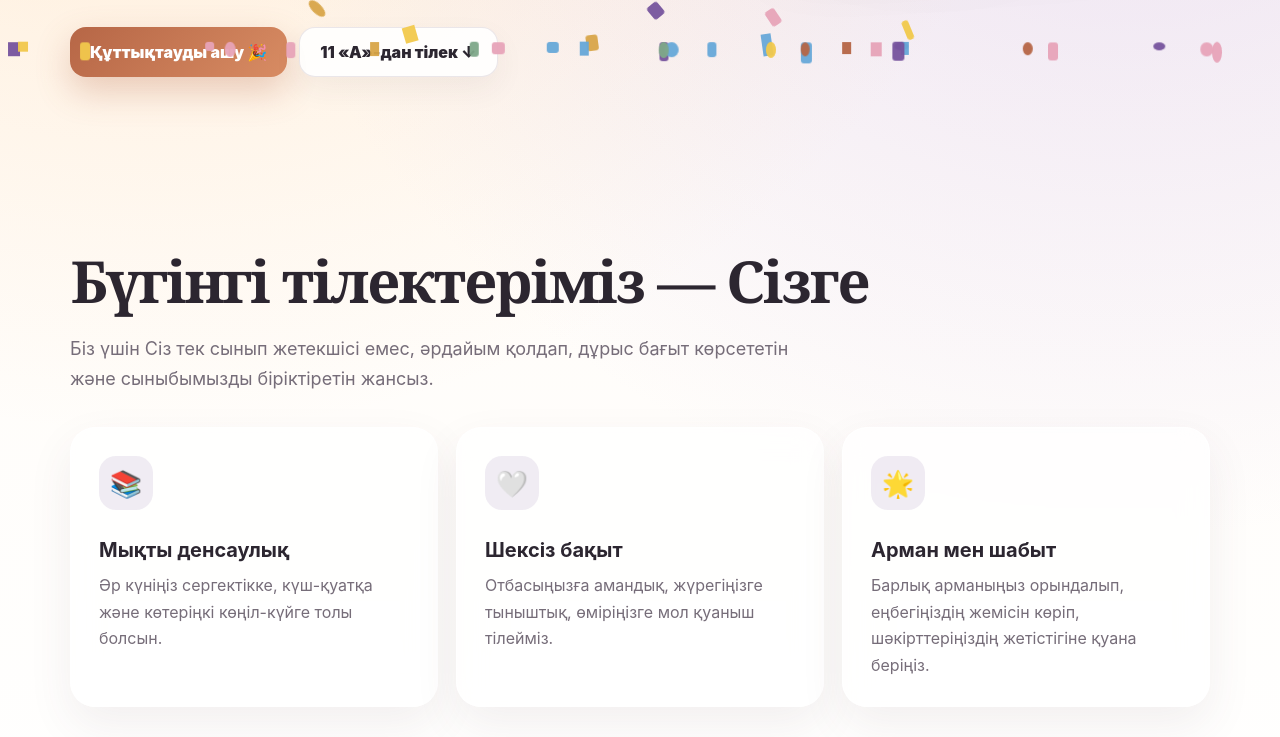
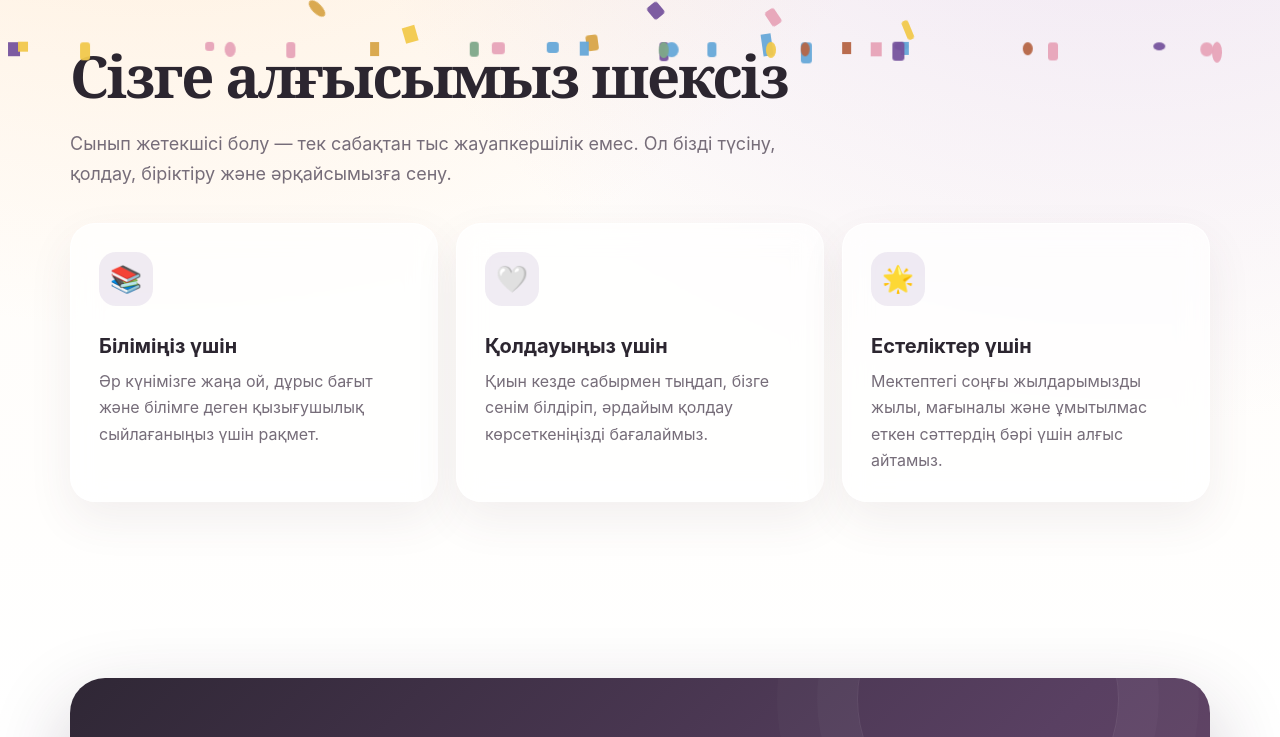
Before and after one commit to Romakoke/11a-happy, a plain HTML site: page index .html in a window 1280 px wide. Shown: the part 818-1555 px from the top of the page. Drawn offline with Linux system fonts and the light colour scheme.

Commit message:
Update index .html

```diff
--- a/index .html
+++ b/index .html
@@ -4,8 +4,8 @@
   <meta charset="UTF-8" />
   <meta name="viewport" content="width=device-width, initial-scale=1.0" />
   <meta name="theme-color" content="#fff8ef" />
-  <meta name="description" content="11 «А» сынып оқушыларынан сынып жетекшісіне арналған туған күн құттықтауы" />
-  <title>11 «А» — Туған күніңізбен!</title>
+  <meta name="description" content="11 «А» сынып оқушыларынан сынып жетекшісіне арналған мерекелік құттықтау" />
+  <title>11 «А» — Ұстазымызға</title>
   <style>
     :root{
       --bg:#fff8ef; --bg2:#fbf5ff; --card:rgba(255,255,255,.70); --text:#2c2630;
@@ -102,8 +102,8 @@
     <main>
       <section class="hero">
         <div>
-          <div class="eyebrow" data-i18n="eyebrow">🎂 Сынып жетекшіміздің туған күні</div>
-          <h1><span data-i18n="heroA">Құрметті ұстазымыз,</span> <em data-i18n="heroB">туған күніңіз</em> <span data-i18n="heroC">құтты болсын!</span></h1>
+          <div class="eyebrow" data-i18n="eyebrow">✨ 5 қазан • Мұғалімдер күні</div>
+          <h1><span data-i18n="heroA">Ұстазымыз,</span> <em data-i18n="heroB">мерекеңіз</em> <span data-i18n="heroC">құтты болсын!</span></h1>
           <p class="lead" data-i18n="lead">Бізге тек білім беріп қана қоймай, әр күнімізге сенім, жігер және бағыт сыйлағаныңыз үшін үлкен рақмет.</p>
           <div class="cta">
             <button class="primary" id="openWish"><span data-i18n="openWish">Құттықтауды ашу</span> 🎉</button>
@@ -146,7 +146,7 @@
       </section>
 
       <section class="final reveal">
-        <div class="big" data-i18n="finalTitle">Туған күніңізбен! 🎂💐</div>
+        <div class="big" data-i18n="finalTitle">Рақмет, Ұстаз! 💐</div>
         <p data-i18n="finalText">Біз үшін жасаған еңбегіңіз, берген біліміңіз және жүрек жылуыңыз әрдайым жадымызда қалады.</p>
         <button class="primary" id="again"><span data-i18n="again">Тағы бір қуаныш</span> 🎊</button>
       </section>
@@ -169,40 +169,40 @@
 
     const i18n = {
       kk:{
-        classWord:"СЫНЫБЫ",navWish:"Құттықтау",eyebrow:"🎂 Сынып жетекшіміздің туған күні",heroA:"Құрметті ұстазымыз,",heroB:"туған күніңіз",heroC:"құтты болсын!",
-        lead:"11 «А» сыныбы атынан Сізге ең жылы тілектерімізді жолдаймыз. Әр күніңіз қуанышқа, бақытқа және әдемі сәттерге толы болсын!",openWish:"Құттықтауды ашу",fromUs:"11 «А»-дан тілек",
-        quote:"Туған күн — жаңа арман, жаңа қуаныш және жаңа бақытқа бастайтын ерекше күн.",sign:"Ізгі тілекпен, 11 «А» 💛",thanksTitle:"Бүгінгі тілектеріміз — Сізге",
-        thanksSub:"Біз үшін Сіз тек сынып жетекшісі емес, әрдайым қолдап, дұрыс бағыт көрсететін және сыныбымызды біріктіретін жансыз.",
-        card1t:"Мықты денсаулық",card1p:"Әр күніңіз сергектікке, күш-қуатқа және көтеріңкі көңіл-күйге толы болсын.",
-        card2t:"Шексіз бақыт",card2p:"Отбасыңызға амандық, жүрегіңізге тыныштық, өміріңізге мол қуаныш тілейміз.",
-        card3t:"Арман мен шабыт",card3p:"Барлық арманыңыз орындалып, еңбегіңіздің жемісін көріп, шәкірттеріңіздің жетістігіне қуана беріңіз.",
-        mainWish:"Құрметті сынып жетекшіміз! Туған күніңізбен шын жүректен құттықтаймыз! Сізге зор денсаулық, ұзақ ғұмыр, отбасылық бақыт, мол береке және сарқылмас шабыт тілейміз. Әр күніңіз жарқын сәттерге толы болып, жүзіңізден күлкі кетпесін. Бізге көрсеткен қамқорлығыңыз, сабырлығыңыз және қолдауыңыз үшін үлкен рақмет. Алға қойған барлық мақсатыңыз орындалып, өміріңізде қуанышты күндер көп болсын!",
-        mainSign:"— 11 «А» сынып оқушылары атынан",classTitle:"Біздің 11 «А»",classSub:"Бұл жерде құттықтауға қатысқан сынып оқушыларының аты-жөнін көрсетуге болады.",
-        finalTitle:"Туған күніңізбен! 🎂💐",finalText:"Жаңа жасыңыз тек жақсылық, бақыт, сәттілік және ұмытылмас қуанышты сәттер әкелсін!",again:"Тағы конфетти",footer:"11 «А» сыныбынан сүйіспеншілікпен"
+        classWord:"СЫНЫБЫ",navWish:"Құттықтау",eyebrow:"✨ 5 қазан • Мұғалімдер күні",heroA:"Ұстазымыз,",heroB:"мерекеңіз",heroC:"құтты болсын!",
+        lead:"Бізге тек білім беріп қана қоймай, әр күнімізге сенім, жігер және бағыт сыйлағаныңыз үшін үлкен рақмет.",openWish:"Құттықтауды ашу",fromUs:"11 «А»-дан тілек",
+        quote:"Жақсы ұстаз — шәкіртінің жүрегінде мәңгі із қалдыратын жан.",sign:"Ізгі тілекпен, 11 «А» 💛",thanksTitle:"Сізге алғысымыз шексіз",
+        thanksSub:"Сынып жетекшісі болу — тек сабақтан тыс жауапкершілік емес. Ол бізді түсіну, қолдау, біріктіру және әрқайсымызға сену.",
+        card1t:"Біліміңіз үшін",card1p:"Әр күнімізге жаңа ой, дұрыс бағыт және білімге деген қызығушылық сыйлағаныңыз үшін рақмет.",
+        card2t:"Қолдауыңыз үшін",card2p:"Қиын кезде сабырмен тыңдап, бізге сенім білдіріп, әрдайым қолдау көрсеткеніңізді бағалаймыз.",
+        card3t:"Естеліктер үшін",card3p:"Мектептегі соңғы жылдарымызды жылы, мағыналы және ұмытылмас еткен сәттердің бәрі үшін алғыс айтамыз.",
+        mainWish:"Құрметті сынып жетекшіміз! Сізге мықты денсаулық, сарқылмас шабыт, отбасылық бақыт және еңбегіңіздің жемісін көре беруді тілейміз. Бізге берген әрбір ақылыңыз бен қамқорлығыңыз үшін шын жүректен алғыс айтамыз. Әрқашан жүзіңізден күлкі кетпей, шәкірттеріңіздің жетістігі сізге қуаныш сыйласын!",
+        mainSign:"— 11 «А» сынып оқушылары атынан",classTitle:"Біздің сынып",classSub:"Төмендегі аттарды өз сыныбыңыздың оқушыларының аты-жөнімен ауыстыра аласыз.",
+        finalTitle:"Рақмет, Ұстаз! 💐",finalText:"Біз үшін жасаған еңбегіңіз, берген біліміңіз және жүрек жылуыңыз әрдайым жадымызда қалады.",again:"Тағы бір қуаныш",footer:"11 «А» сыныбынан сүйіспеншілікпен"
       },
       ru:{
-        classWord:"КЛАСС",navWish:"Поздравление",eyebrow:"🎂 День рождения нашего классного руководителя",heroA:"Дорогой наш учитель,",heroB:"с днём",heroC:"рождения!",
-        lead:"От всего 11 «А» класса желаем Вам самых тёплых эмоций. Пусть каждый день приносит радость, счастье и прекрасные моменты!",openWish:"Открыть поздравление",fromUs:"Пожелание от 11 «А»",
-        quote:"День рождения — особенный день новых мечтаний, радости и счастливых событий.",sign:"С наилучшими пожеланиями, 11 «А» 💛",thanksTitle:"Сегодня все пожелания — для Вас",
-        thanksSub:"Для нас Вы не только классный руководитель, но и человек, который поддерживает, направляет и объединяет наш класс.",
-        card1t:"Крепкого здоровья",card1p:"Пусть каждый день дарит Вам бодрость, силы и прекрасное настроение.",
-        card2t:"Большого счастья",card2p:"Желаем благополучия Вашей семье, душевного спокойствия и как можно больше радостных событий.",
-        card3t:"Мечтаний и вдохновения",card3p:"Пусть исполняются Ваши желания, труд приносит удовольствие, а успехи учеников — гордость и радость.",
-        mainWish:"Дорогой наш классный руководитель! От всей души поздравляем Вас с днём рождения! Желаем крепкого здоровья, долгих и счастливых лет, семейного благополучия, достатка и неиссякаемого вдохновения. Пусть каждый Ваш день будет наполнен светлыми моментами, а улыбка всегда остаётся на лице. Огромное спасибо за Вашу заботу, терпение и поддержку. Пусть все поставленные цели достигаются, а в жизни будет как можно больше счастливых дней!",
-        mainSign:"— от учеников 11 «А» класса",classTitle:"Наш 11 «А»",classSub:"Здесь можно указать имена учеников, которые присоединились к поздравлению.",
-        finalTitle:"С днём рождения! 🎂💐",finalText:"Пусть новый год Вашей жизни принесёт только добро, счастье, удачу и множество незабываемых моментов!",again:"Ещё конфетти",footer:"С любовью от 11 «А» класса"
+        classWord:"КЛАСС",navWish:"Поздравление",eyebrow:"✨ 5 октября • День учителя",heroA:"Наш учитель,",heroB:"с праздником",heroC:"Вас!",
+        lead:"Спасибо Вам за то, что Вы не только даёте нам знания, но и каждый день дарите уверенность, вдохновение и верное направление.",openWish:"Открыть поздравление",fromUs:"Пожелание от 11 «А»",
+        quote:"Хороший учитель — это человек, который навсегда оставляет след в сердце ученика.",sign:"С наилучшими пожеланиями, 11 «А» 💛",thanksTitle:"Наша благодарность безгранична",
+        thanksSub:"Быть классным руководителем — это гораздо больше, чем просто ответственность вне уроков. Это понимать нас, поддерживать, объединять и верить в каждого.",
+        card1t:"За знания",card1p:"Спасибо за новые мысли, верное направление и интерес к знаниям, который Вы дарите нам каждый день.",
+        card2t:"За поддержку",card2p:"Мы ценим, что в трудные моменты Вы умеете выслушать, поверить в нас и всегда поддержать.",
+        card3t:"За воспоминания",card3p:"Спасибо за все моменты, которые сделали наши последние школьные годы тёплыми, важными и незабываемыми.",
+        mainWish:"Дорогой наш классный руководитель! Желаем Вам крепкого здоровья, неиссякаемого вдохновения, семейного счастья и радости от результатов Вашего труда. От всего сердца благодарим за каждый совет, заботу и поддержку. Пусть улыбка всегда украшает Ваше лицо, а успехи учеников приносят Вам гордость и радость!",
+        mainSign:"— от учеников 11 «А» класса",classTitle:"Наш класс",classSub:"Здесь можно заменить имена на реальные имена учеников вашего класса.",
+        finalTitle:"Спасибо, Учитель! 💐",finalText:"Ваш труд, знания и тепло, которые Вы нам подарили, навсегда останутся в нашей памяти.",again:"Ещё немного радости",footer:"С любовью от 11 «А» класса"
       },
       en:{
-        classWord:"CLASS",navWish:"Greeting",eyebrow:"🎂 Our homeroom teacher's birthday",heroA:"Dear Teacher,",heroB:"Happy",heroC:"Birthday!",
-        lead:"With warm wishes from all of Class 11A. May every day bring you happiness, joy, and many beautiful moments!",openWish:"Open the greeting",fromUs:"A wish from Class 11A",
-        quote:"A birthday is a special day for new dreams, new joy, and wonderful memories.",sign:"With warm wishes, Class 11A 💛",thanksTitle:"Today's wishes are all for you",
-        thanksSub:"To us, you are more than our homeroom teacher — you are someone who supports us, guides us, and keeps our class together.",
-        card1t:"Good health",card1p:"May every day bring you energy, strength, and a wonderful mood.",
-        card2t:"Endless happiness",card2p:"We wish your family well-being, peace of mind, and many joyful moments in your life.",
-        card3t:"Dreams and inspiration",card3p:"May your wishes come true, your work bring fulfillment, and your students' achievements make you proud and happy.",
-        mainWish:"Dear homeroom teacher! Happy Birthday from the bottom of our hearts! We wish you strong health, a long and happy life, family happiness, prosperity, and endless inspiration. May every day be filled with bright moments and may your smile never fade. Thank you for your care, patience, and support. May all your goals come true and may your life be full of happy days!",
-        mainSign:"— from the students of Class 11A",classTitle:"Our Class 11A",classSub:"You can place the names of the students who joined this birthday greeting here.",
-        finalTitle:"Happy Birthday! 🎂💐",finalText:"May this new year of your life bring kindness, happiness, success, and many unforgettable joyful moments!",again:"More confetti",footer:"With love from Class 11A"
+        classWord:"CLASS",navWish:"Greeting",eyebrow:"✨ October 5 • Teacher's Day",heroA:"Dear Teacher,",heroB:"happy",heroC:"Teacher's Day!",
+        lead:"Thank you for giving us not only knowledge, but also confidence, motivation, and direction every single day.",openWish:"Open the greeting",fromUs:"A wish from Class 11A",
+        quote:"A great teacher is someone who leaves a lasting mark in a student's heart.",sign:"With warm wishes, Class 11A 💛",thanksTitle:"Our gratitude has no limits",
+        thanksSub:"Being a homeroom teacher is more than responsibility outside lessons. It means understanding us, supporting us, bringing us together, and believing in each of us.",
+        card1t:"For your knowledge",card1p:"Thank you for bringing us new ideas, clear direction, and a genuine interest in learning every day.",
+        card2t:"For your support",card2p:"We appreciate how you listen patiently, believe in us, and support us whenever things get difficult.",
+        card3t:"For the memories",card3p:"Thank you for all the moments that made our final school years warm, meaningful, and unforgettable.",
+        mainWish:"Dear homeroom teacher! We wish you strong health, endless inspiration, family happiness, and the joy of seeing the results of your hard work. Thank you from the bottom of our hearts for every piece of advice, every act of care, and every bit of support. May your smile always stay bright, and may your students' achievements bring you pride and happiness!",
+        mainSign:"— from the students of Class 11A",classTitle:"Our class",classSub:"You can replace the names below with the real names of your classmates.",
+        finalTitle:"Thank You, Teacher! 💐",finalText:"Your hard work, knowledge, and kindness will always remain in our memories.",again:"One more celebration",footer:"With love from Class 11A"
       }
     };
 
@@ -230,7 +230,7 @@
       });
       document.querySelectorAll('.lang').forEach(btn=>btn.classList.toggle('active',btn.dataset.lang===lang));
       renderNames(lang);
-      document.title = lang==='kk' ? '11 «А» — Туған күніңізбен!' : lang==='ru' ? '11 «А» — С днём рождения!' : 'Class 11A — Happy Birthday!';
+      document.title = lang==='kk' ? '11 «А» — Ұстазымызға' : lang==='ru' ? '11 «А» — Нашему учителю' : 'Class 11A — For Our Teacher';
     }
 
     document.querySelectorAll('.lang').forEach(btn=>btn.addEventListener('click',()=>{
```
